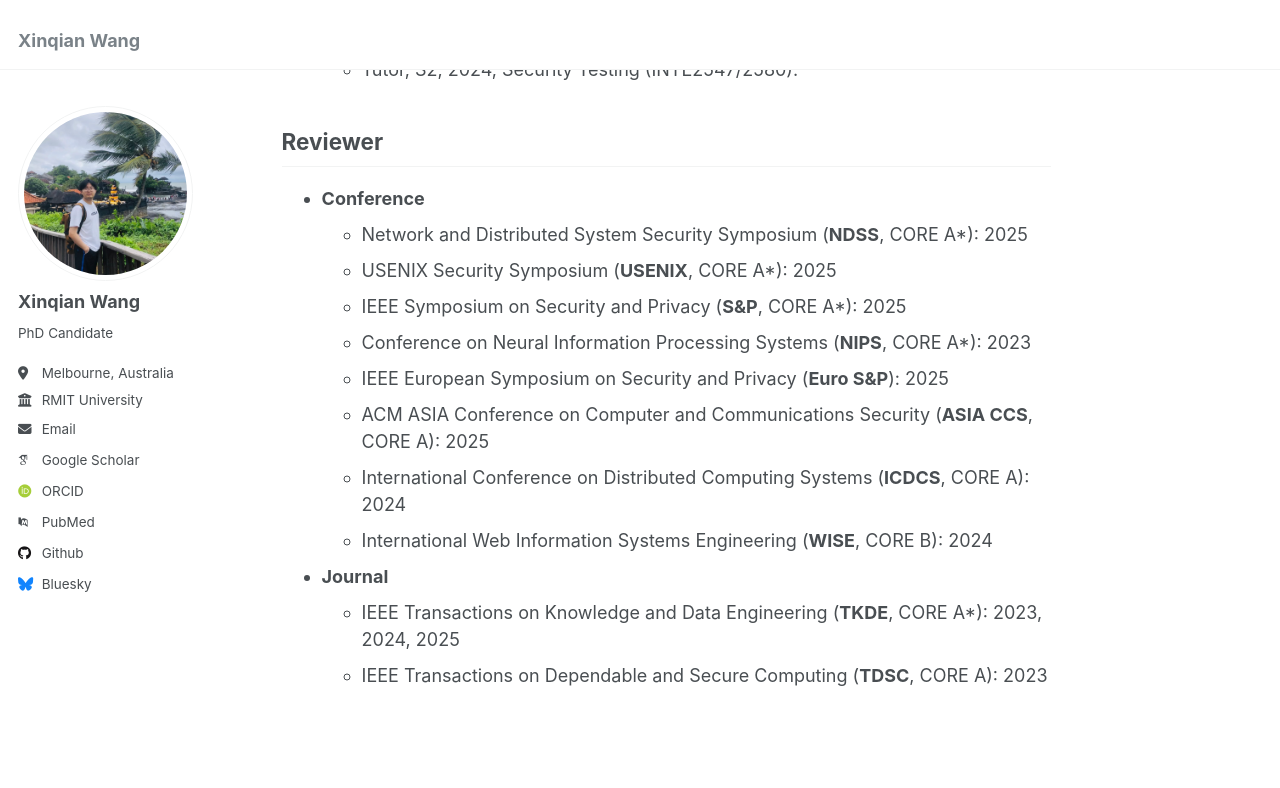
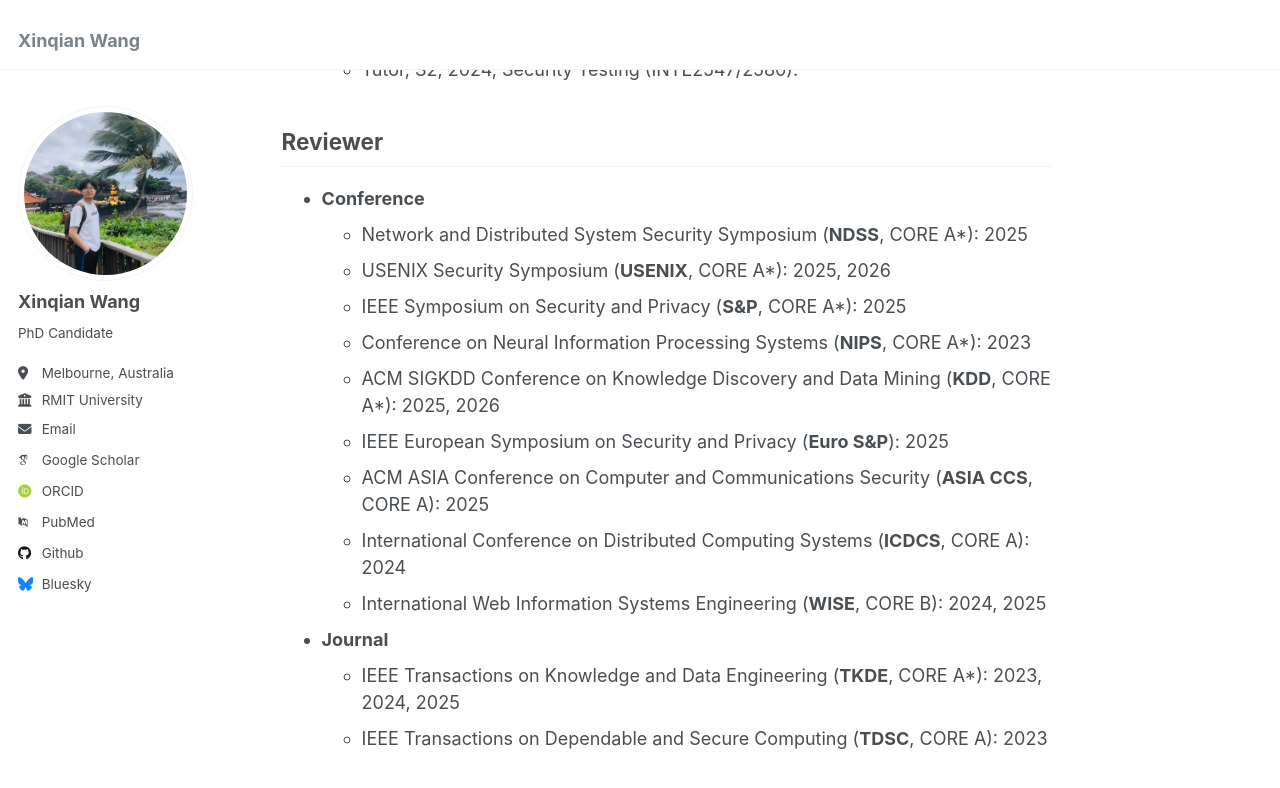
Before and after one commit to Wangxinqian/Academic, a Jekyll site: the page built from _pages/about.md, in a window 1280 px wide and 900 px high, scrolled down 1621 px. Shown: the top 788 px of the window. Built offline with Jekyll 4.4.1, drawn with Linux system fonts in a browser that asks for light colours; some web fonts are replaced.

Commit message:
Update about.md

```diff
--- a/_pages/about.md
+++ b/_pages/about.md
@@ -51,13 +51,14 @@ Reviewer
 ------
 - **Conference**
   - Network and Distributed System Security Symposium (**NDSS**, CORE A*): 2025
-  - USENIX Security Symposium (**USENIX**, CORE A*): 2025
+  - USENIX Security Symposium (**USENIX**, CORE A*): 2025, 2026
   - IEEE Symposium on Security and Privacy (**S&P**, CORE A*): 2025
   - Conference on Neural Information Processing Systems (**NIPS**, CORE A*): 2023
+  - ACM SIGKDD Conference on Knowledge Discovery and Data Mining (**KDD**, CORE A*): 2025, 2026
   - IEEE European Symposium on Security and Privacy (**Euro S&P**): 2025
   - ACM ASIA Conference on Computer and Communications Security (**ASIA CCS**, CORE A): 2025
   - International Conference on Distributed Computing Systems (**ICDCS**, CORE A): 2024
-  - International Web Information Systems Engineering (**WISE**, CORE B): 2024
+  - International Web Information Systems Engineering (**WISE**, CORE B): 2024, 2025
 - **Journal**
   - IEEE Transactions on Knowledge and Data Engineering (**TKDE**, CORE A*): 2023, 2024, 2025
   - IEEE Transactions on Dependable and Secure Computing (**TDSC**, CORE A): 2023
```
